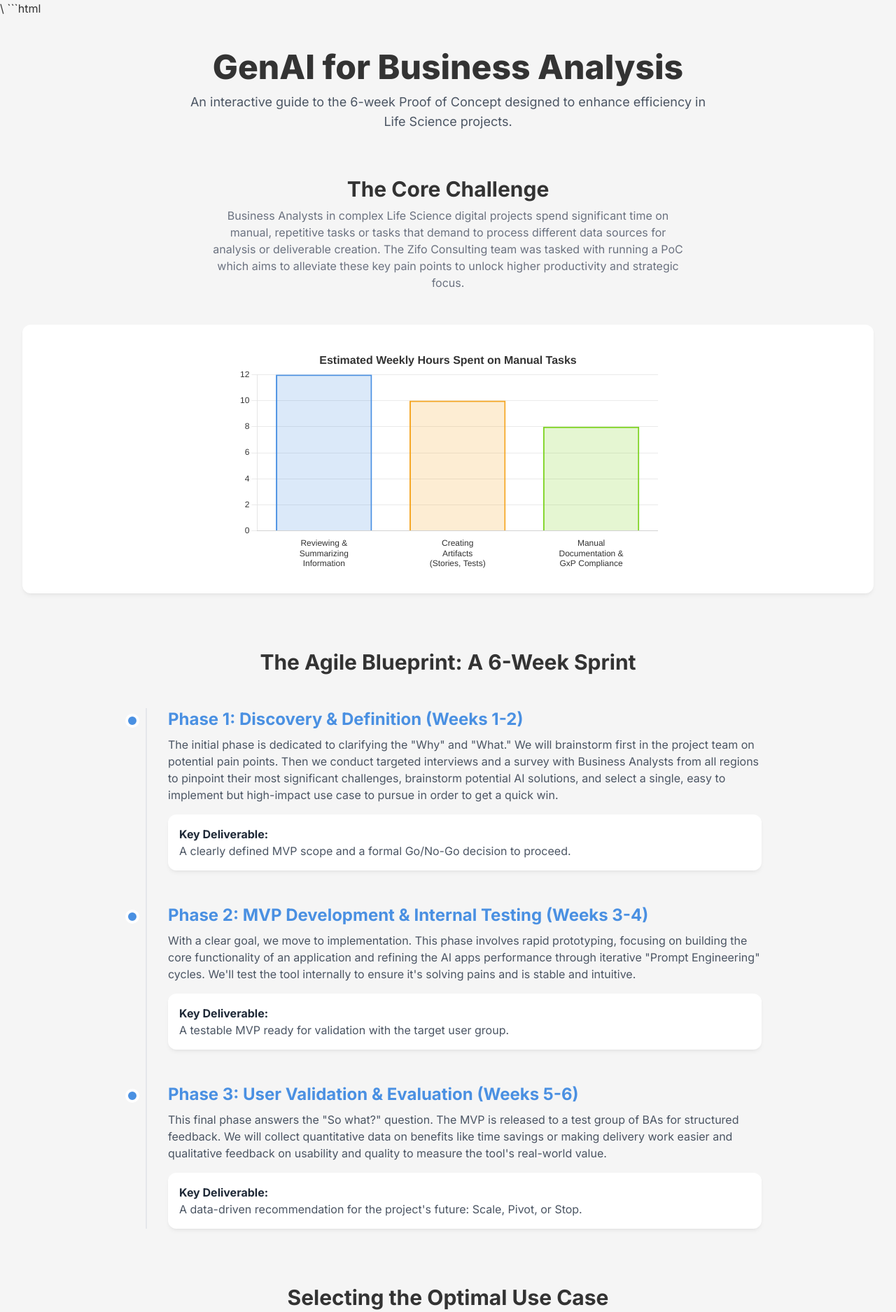
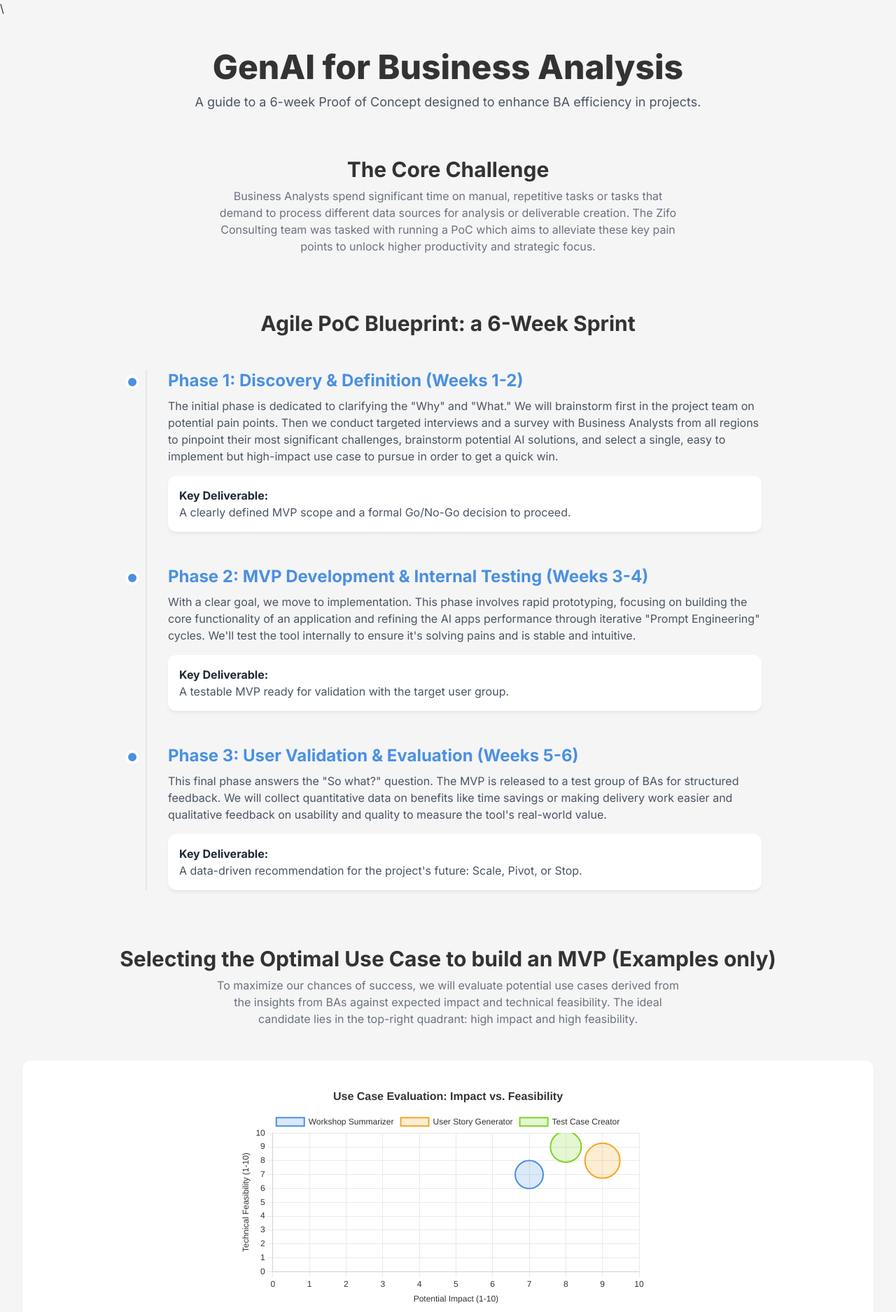
Before and after one commit to renekaufmann01/poc-infographic, a plain HTML site: page index.html in a window 1280 px wide. Shown: the top 1875 px of the page at 70% size. Drawn offline with nearby package versions, Linux system fonts and the light colour scheme.

Commit message:
Update index.html

````diff
--- a/index.html
+++ b/index.html
@@ -1,6 +1,5 @@
 \<immersive id="spa\_genai\_poc\_plan\_v2" type="code"title="Interactive SPA: 6-Week GenAI PoC Plan"\>
 
-```html
 <!DOCTYPE html>
 <html lang="en" class="scroll-smooth">
 <head>
@@ -75,23 +74,18 @@
 
         <header class="text-center mb-16">
             <h1 class="text-4xl md:text-5xl font-extrabold text-[#333333] mb-3">GenAI for Business Analysis</h1>
-            <p class="text-lg text-gray-600 max-w-3xl mx-auto">An interactive guide to the 6-week Proof of Concept designed to enhance efficiency in Life Science projects.</p>
+            <p class="text-lg text-gray-600 max-w-3xl mx-auto">A guide to a 6-week Proof of Concept designed to enhance BA efficiency in projects.</p>
         </header>
 
         <main class="space-y-20">
 
             <section id="problem">
                 <h2 class="text-3xl font-bold text-center mb-2">The Core Challenge</h2>
-                <p class="text-center text-gray-500 max-w-2xl mx-auto mb-12">Business Analysts in complex Life Science digital projects spend significant time on manual, repetitive tasks or tasks that demand to process different data sources for analysis or deliverable creation.  The Zifo Consulting team was tasked with running a PoC which aims to alleviate these key pain points to unlock higher productivity and strategic focus.</p>
-                <div class="card p-6 md:p-8">
-                    <div class="chart-container">
-                        <canvas id="painPointChart"></canvas>
-                    </div>
-                </div>
+                <p class="text-center text-gray-500 max-w-2xl mx-auto mb-12">Business Analysts spend significant time on manual, repetitive tasks or tasks that demand to process different data sources for analysis or deliverable creation.  The Zifo Consulting team was tasked with running a PoC which aims to alleviate these key pain points to unlock higher productivity and strategic focus.</p>
             </section>
 
             <section id="plan">
-                <h2 class="text-3xl font-bold text-center mb-12">The Agile Blueprint: A 6-Week Sprint</h2>
+                <h2 class="text-3xl font-bold text-center mb-12">Agile PoC Blueprint: a 6-Week Sprint</h2>
                 <div class="relative max-w-4xl mx-auto">
                     <div class="absolute left-4 top-0 h-full w-0.5 bg-gray-200"></div>
                     <div class="space-y-12">
@@ -126,8 +120,8 @@
             </section>
 
             <section id="usecases">
-                <h2 class="text-3xl font-bold text-center mb-2">Selecting the Optimal Use Case</h2>
-                <p class="text-center text-gray-500 max-w-2xl mx-auto mb-12">To maximize our chances of success, we will evaluate potential use cases against their expected impact and technical feasibility. The ideal candidate lies in the top-right quadrant: high impact and high feasibility.</p>
+                <h2 class="text-3xl font-bold text-center mb-2">Selecting the Optimal Use Case to build an MVP (Examples only)</h2>
+                <p class="text-center text-gray-500 max-w-2xl mx-auto mb-12">To maximize our chances of success, we will evaluate potential use cases derived from the insights from BAs against expected impact and technical feasibility. The ideal candidate lies in the top-right quadrant: high impact and high feasibility.</p>
                 <div class="card p-6 md:p-8">
                     <div class="chart-container">
                         <canvas id="useCaseChart"></canvas>
@@ -162,7 +156,7 @@
             </section>
 
             <section id="decision">
-                <h2 class="text-3xl font-bold text-center mb-12">The Data-Driven Decision Framework</h2>
+                <h2 class="text-3xl font-bold text-center mb-12">Decision Framework what to do next</h2>
                 <div class="max-w-4xl mx-auto">
                     <div class="flex flex-col md:flex-row justify-center items-center gap-4 md:gap-0">
                         <div class="card p-6 text-center flex-1 w-full md:w-auto border-t-4 border-green-500">
@@ -173,7 +167,7 @@
                         <div class="text-2xl font-bold text-gray-300 my-2 md:hidden">↓</div>
                         <div class="card p-6 text-center flex-1 w-full md:w-auto border-t-4 border-yellow-500">
                             <h3 class="text-xl font-bold text-yellow-600">PIVOT</h3>
-                            <p class="text-gray-600 mt-2">Valuable insights were gained. Tackle a different use case with this knowledge.</p>
+                            <p class="text-gray-600 mt-2">Valuable insights gained. But needs major refinement.</p>
                         </div>
                         <div class="text-2xl font-bold text-gray-300 mx-4 hidden md:block">→</div>
                         <div class="text-2xl font-bold text-gray-300 my-2 md:hidden">↓</div>
@@ -187,7 +181,7 @@
         </main>
 
         <footer class="text-center mt-20 text-gray-500 text-sm">
-            <p>&copy; 2025 | An Interactive PoC Plan</p>
+            <p>&copy; 2025 | René Kaufmann - An Interactive PoC Plan</p>
         </footer>
     </div>
 
````
